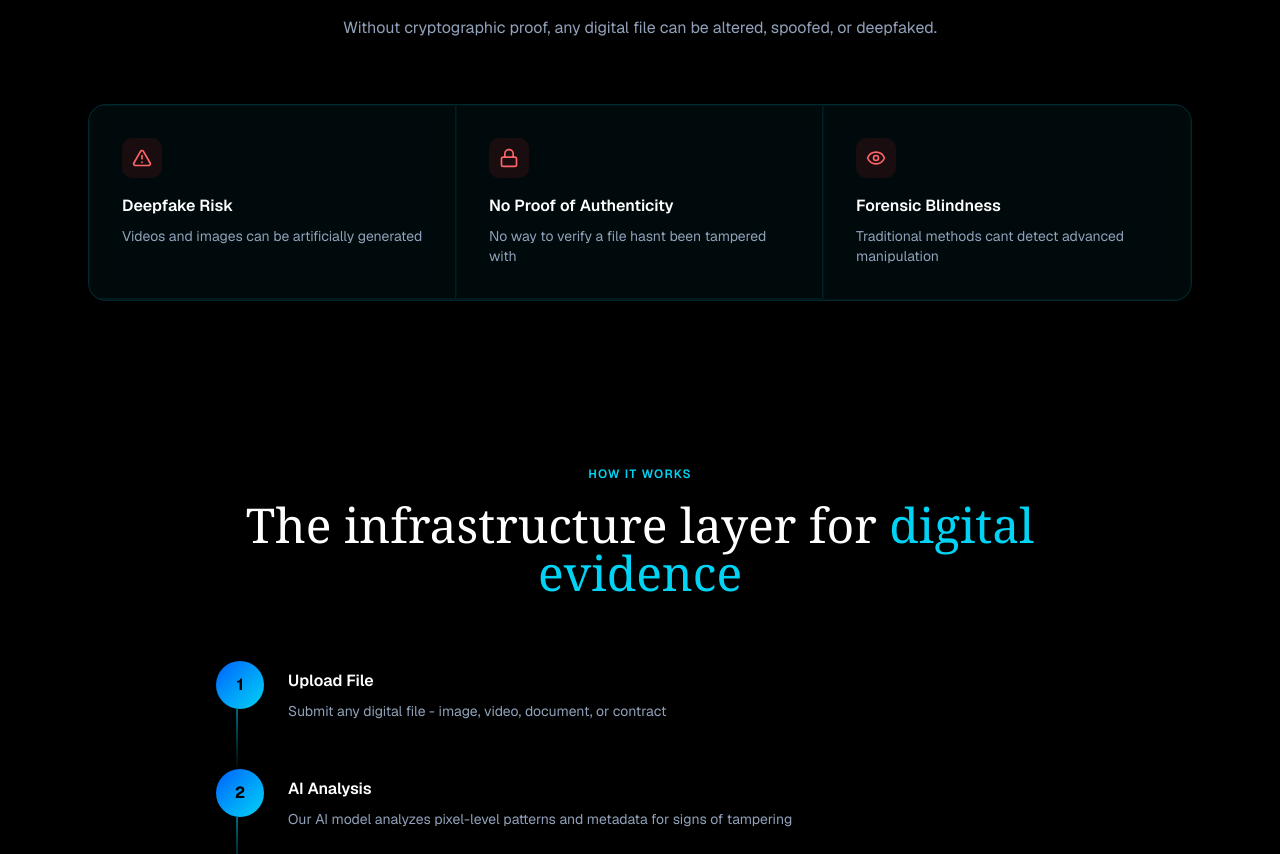
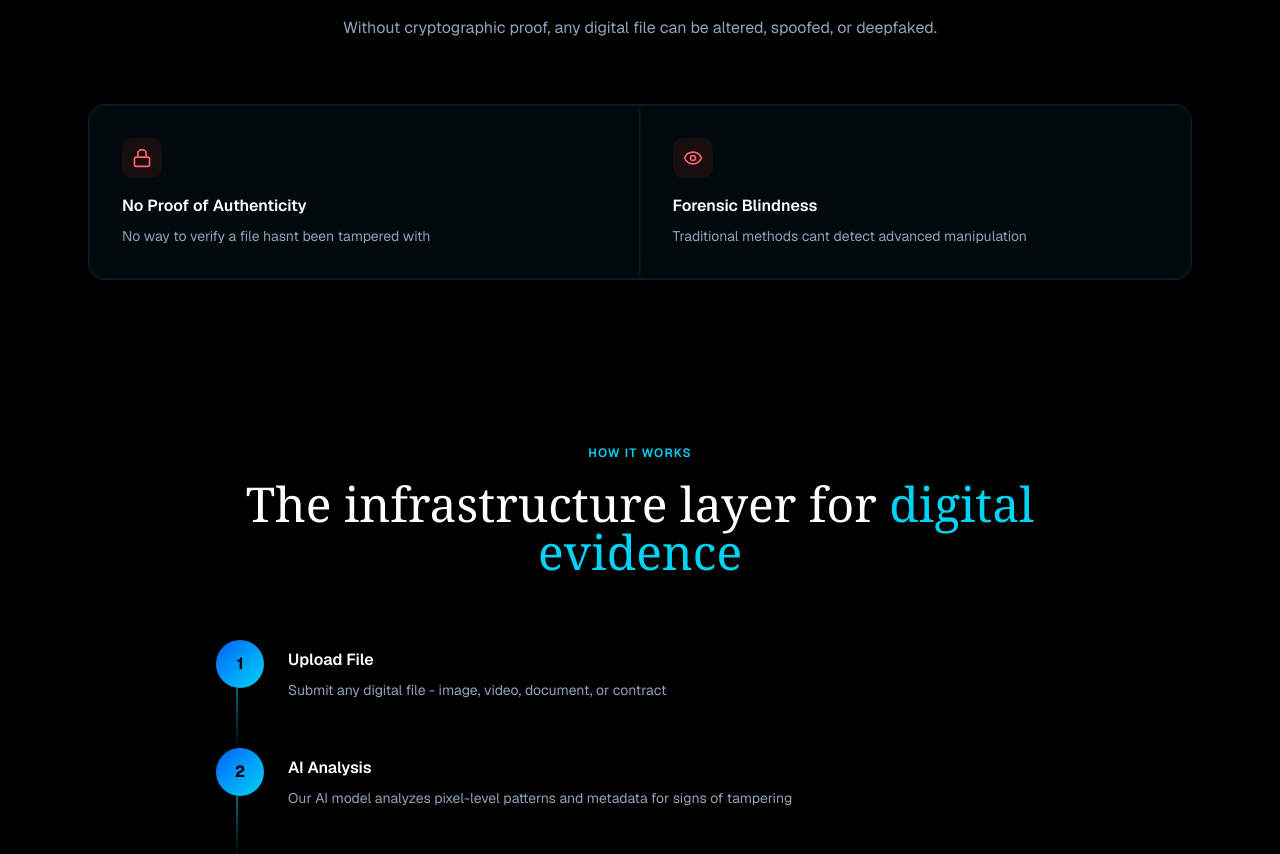
Before and after one commit to BridgeBaseAI/v0-digital-trust-layer, a Next.js app: page / in a window 1280 px wide. Shown: the part 1135-1989 px from the top of the page. Built offline with nearby package versions, Linux system fonts and the light colour scheme.

Commit message:
feat: adjust grid layout and remove deepfake risk card

```diff
--- a/app/page.tsx
+++ b/app/page.tsx
@@ -364,13 +364,8 @@ export default function Home() {
           </p>
         </motion.div>
 
-        <div className="grid md:grid-cols-3 gap-px bg-cyan-400/10 border border-cyan-400/10 rounded-2xl overflow-hidden p-px">
+        <div className="grid md:grid-cols-2 gap-px bg-cyan-400/10 border border-cyan-400/10 rounded-2xl overflow-hidden p-px">
           {[
-            {
-              icon: AlertTriangle,
-              title: 'Deepfake Risk',
-              desc: 'Videos and images can be artificially generated',
-            },
             {
               icon: Lock,
               title: 'No Proof of Authenticity',
@@ -384,7 +379,7 @@ export default function Home() {
           ].map((item, i) => (
             <motion.div
               key={i}
-              className="bg-black/50 backdrop-blur p-8 border-r border-b border-cyan-400/10 last:border-r-0 last:border-b-0 hover:bg-cyan-400/5 transition-all"
+              className="bg-black/50 backdrop-blur p-8 border-r border-cyan-400/10 last:border-r-0 hover:bg-cyan-400/5 transition-all"
               variants={itemVariants}
             >
               <div className="w-10 h-10 rounded-lg bg-red-500/10 flex items-center justify-center mb-4">
```
